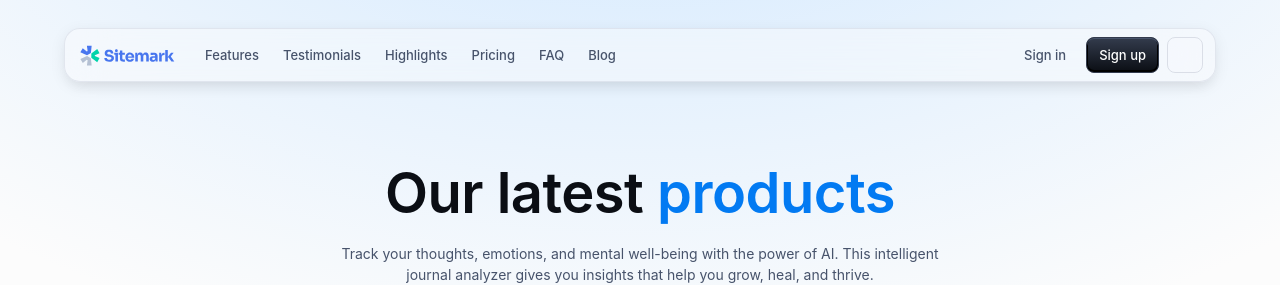
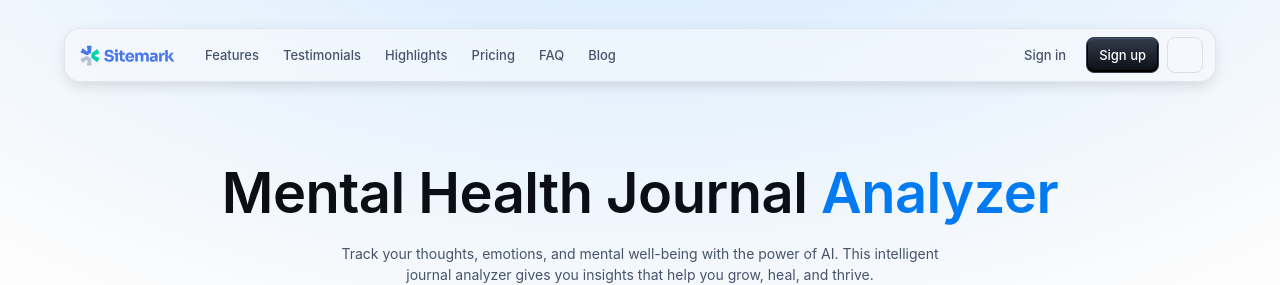
Before and after one commit to IshaniNag/mental-health-journal, a React (Create React App) app in the folder frontend/: page / in a window 1280 px wide. Shown: the top 285 px of the page. Built offline with nearby package versions, Linux system fonts and the light colour scheme; some icons are missing.

Commit message:
Updated textual details in the UI

```diff
--- a/frontend/package.json
+++ b/frontend/package.json
@@ -42,6 +42,7 @@
     ]
   },
   "devDependencies": {
-    "@types/node": "^24.2.0"
+    "@types/node": "^24.2.0",
+    "@types/react-dom": "^19.1.7"
   }
 }
--- a/frontend/src/templates/marketing-page/components/Hero.js
+++ b/frontend/src/templates/marketing-page/components/Hero.js
@@ -73,7 +73,7 @@ export default function Hero() {
               fontSize: 'clamp(3rem, 10vw, 3.5rem)',
             }}
           >
-            Our&nbsp;latest&nbsp;
+            Mental&nbsp;Health&nbsp;Journal&nbsp;
             <Typography
               component="span"
               variant="h1"
@@ -85,7 +85,7 @@ export default function Hero() {
                 }),
               })}
             >
-              products
+              Analyzer
             </Typography>
           </Typography>
           <Typography
--- a/frontend/src/templates/marketing-page/components/Testimonials.tsx
+++ b/frontend/src/templates/marketing-page/components/Testimonials.tsx
@@ -80,7 +80,7 @@ const logoStyle = {
 export default function Testimonials() {
   const { mode, systemMode } = useColorScheme();
 
-  let logos;
+  let logos: string[];
   if (mode === 'system') {
     if (systemMode === 'light') {
       logos = lightModeLogos;
```
Also changed, not shown: frontend/src/templates/marketing-page/components/Hero.tsx (+4 -4 lines), frontend/tsconfig.json (added, +12 -0 lines), 2 other files (tests, documents, lock files or other folders).
